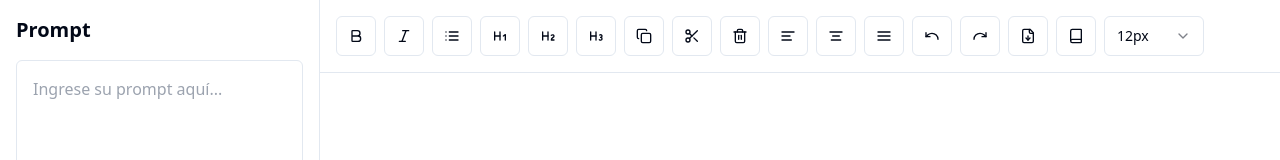
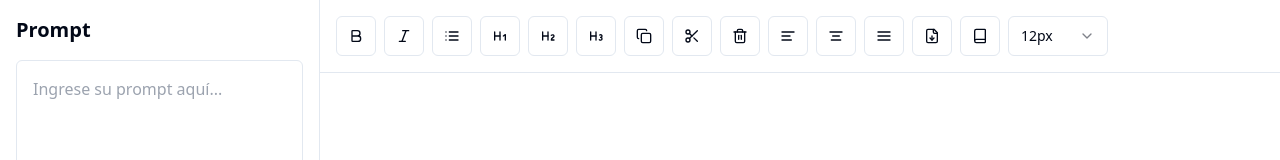
Before and after one commit to morispolanco/editorgrok-01, a React (Vite) app: page / in a window 1280 px wide. Shown: the top 160 px of the page. Built offline with nearby package versions, Linux system fonts and the light colour scheme.

Commit message:
Remove Undo and Redo Buttons
Eliminate the undo and redo buttons from the main editor toolbar for a cleaner interface.
[skip gpt_engineer]

```diff
--- a/src/components/EditorToolbar.tsx
+++ b/src/components/EditorToolbar.tsx
@@ -2,8 +2,6 @@ import React from 'react';
 import { Button } from "@/components/ui/button";
 import { Select, SelectContent, SelectItem, SelectTrigger, SelectValue } from "@/components/ui/select";
 import {
-  Undo,
-  Redo,
   Bold,
   Italic,
   List,
@@ -172,12 +170,6 @@ const EditorToolbar = ({ formatText }: EditorToolbarProps) => {
         <Button variant="outline" size="icon" onClick={() => formatText('justifyFull')}>
           <AlignJustify className="h-4 w-4" />
         </Button>
-        <Button variant="outline" size="icon" onClick={() => document.execCommand('undo')}>
-          <Undo className="h-4 w-4" />
-        </Button>
-        <Button variant="outline" size="icon" onClick={() => document.execCommand('redo')}>
-          <Redo className="h-4 w-4" />
-        </Button>
         <Button variant="outline" size="icon" onClick={handleExportPDF}>
           <FileDown className="h-4 w-4" />
         </Button>
```
